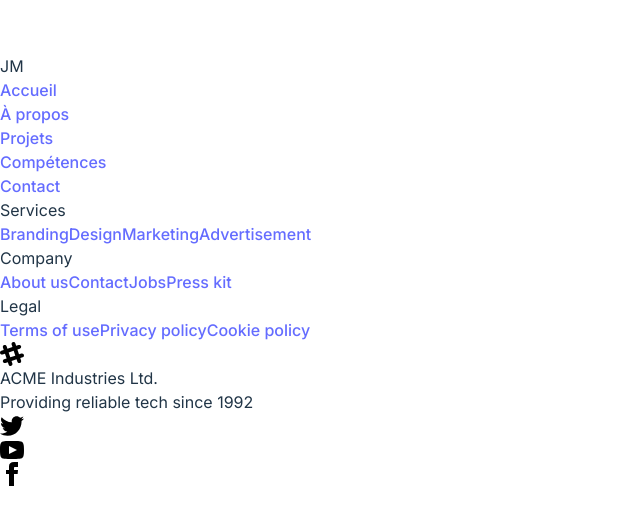
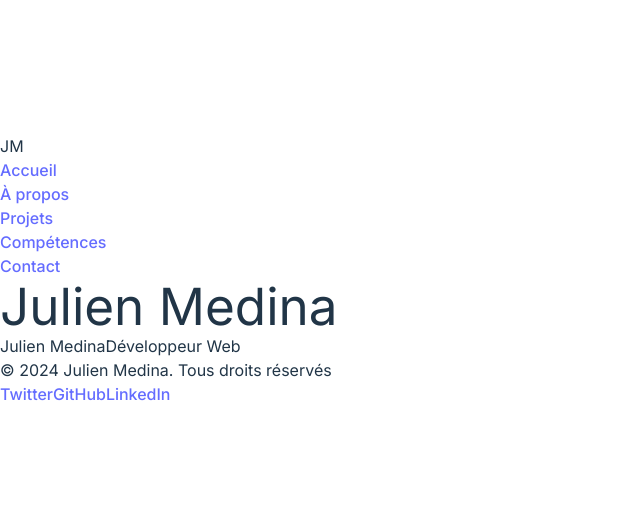
Before and after one commit to JulienMedina/Portfolio, a React (Vite) app: page / in a window 1280 px wide. Shown: the part 130-654 px from the top of the page, without its empty margins (0-640 px from the left). Built offline with nearby package versions, Linux system fonts and the light colour scheme.

Commit message:
feat: add footer and hero

```diff
--- a/src/App.jsx
+++ b/src/App.jsx
@@ -1,6 +1,6 @@
 import Header from "./components/Header";
 import Footer from "./components/Footer";
-//import About from "./components/About";
+import Hero from "./components/Hero"; //import About from "./components/About";
 //import Projects from "./components/Projects";
 //import Skills from "./components/Skills";
 //import Contact from "./components/Contact";
@@ -9,7 +9,9 @@
   return (
     <div className="flex min-h-screen flex-col bg-grayDark-1">
       <Header />
-      <main className="grow"></main>
+      <main className="flex grow">
+        <Hero className="size-full" />
+      </main>
       <Footer />
       {/* <About /> */}
       {/* <Projects /> */}
--- a/src/components/Footer.jsx
+++ b/src/components/Footer.jsx
@@ -1,87 +1,45 @@
 const Footer = () => {
   return (
-    <>
-      <footer className="footer bottom-0 bg-base-200 p-10 text-base-content">
-        <nav>
-          <h6 className="footer-title">Services</h6>
-          <a className="link-hover link">Branding</a>
-          <a className="link-hover link">Design</a>
-          <a className="link-hover link">Marketing</a>
-          <a className="link-hover link">Advertisement</a>
+    <footer className="bg-auto p-4 text-center text-grayDark-12">
+      <section className="container mx-auto flex flex-col items-center justify-between md:flex-row">
+        {/* Section d'information */}
+        <div className="flex items-center space-x-4">
+          <span className="text-2xl font-bold">Julien Medina</span>
+          <span className="text-sm">Développeur Web</span>
+        </div>
+
+        {/* Copyright */}
+        <div className="mt-4 text-center text-sm md:mt-0">
+          <p>
+            &copy; {new Date().getFullYear()} Julien Medina. Tous droits
+            réservés
+          </p>
+        </div>
+
+        {/* Réseaux sociaux */}
+        {/* Réseaux sociaux */}
+        <nav className="mt-4 flex flex-col space-x-0 text-center md:mt-0 md:flex-row md:space-x-4">
+          <a
+            href="https://twitter.com"
+            className="text-grayDark-12 transition-colors duration-300 hover:text-grayDark-4"
+          >
+            Twitter
+          </a>
+          <a
+            href="https://github.com"
+            className="text-grayDark-12 transition-colors duration-300 hover:text-grayDark-4"
+          >
+            GitHub
+          </a>
+          <a
+            href="https://linkedin.com"
+            className="text-grayDark-12 transition-colors duration-300 hover:text-grayDark-4"
+          >
+            LinkedIn
+          </a>
         </nav>
-        <nav>
-          <h6 className="footer-title">Company</h6>
-          <a className="link-hover link">About us</a>
-          <a className="link-hover link">Contact</a>
-          <a className="link-hover link">Jobs</a>
-          <a className="link-hover link">Press kit</a>
-        </nav>
-        <nav>
-          <h6 className="footer-title">Legal</h6>
-          <a className="link-hover link">Terms of use</a>
-          <a className="link-hover link">Privacy policy</a>
-          <a className="link-hover link">Cookie policy</a>
-        </nav>
-      </footer>
-
-      <footer className="footer border-t border-base-300 bg-base-200 px-10 py-4 text-base-content">
-        <aside className="grid-flow-col items-center">
-          <svg
-            width="24"
-            height="24"
-            viewBox="0 0 24 24"
-            xmlns="http://www.w3.org/2000/svg"
-            fillRule="evenodd"
-            clipRule="evenodd"
-            className="fill-current"
-          >
-            <path d="M22.672 15.226l-2.432.811.841 2.515c.33 1.019-.209 2.127-1.23 2.456-1.15.325-2.148-.321-2.463-1.226l-.84-2.518-5.013 1.677.84 2.517c.391 1.203-.434 2.542-1.831 2.542-.88 0-1.601-.564-1.86-1.314l-.842-2.516-2.431.809c-1.135.328-2.145-.317-2.463-1.229-.329-1.018.211-2.127 1.231-2.456l2.432-.809-1.621-4.823-2.432.808c-1.355.384-2.558-.59-2.558-1.839 0-.817.509-1.582 1.327-1.846l2.433-.809-.842-2.515c-.33-1.02.211-2.129 1.232-2.458 1.02-.329 2.13.209 2.461 1.229l.842 2.515 5.011-1.677-.839-2.517c-.403-1.238.484-2.553 1.843-2.553.819 0 1.585.509 1.85 1.326l.841 2.517 2.431-.81c1.02-.33 2.131.211 2.461 1.229.332 1.018-.21 2.126-1.23 2.456l-2.433.809 1.622 4.823 2.433-.809c1.242-.401 2.557.484 2.557 1.838 0 .819-.51 1.583-1.328 1.847m-8.992-6.428l-5.01 1.675 1.619 4.828 5.011-1.674-1.62-4.829z"></path>
-          </svg>
-          <p>
-            ACME Industries Ltd.
-            <br />
-            Providing reliable tech since 1992
-          </p>
-        </aside>
-        <nav className="md:place-self-center md:justify-self-end">
-          <div className="grid grid-flow-col gap-4">
-            <a>
-              <svg
-                xmlns="http://www.w3.org/2000/svg"
-                width="24"
-                height="24"
-                viewBox="0 0 24 24"
-                className="fill-current"
-              >
-                <path d="M24 4.557c-.883.392-1.832.656-2.828.775 1.017-.609 1.798-1.574 2.165-2.724-.951.564-2.005.974-3.127 1.195-.897-.957-2.178-1.555-3.594-1.555-3.179 0-5.515 2.966-4.797 6.045-4.091-.205-7.719-2.165-10.148-5.144-1.29 2.213-.669 5.108 1.523 6.574-.806-.026-1.566-.247-2.229-.616-.054 2.281 1.581 4.415 3.949 4.89-.693.188-1.452.232-2.224.084.626 1.956 2.444 3.379 4.6 3.419-2.07 1.623-4.678 2.348-7.29 2.04 2.179 1.397 4.768 2.212 7.548 2.212 9.142 0 14.307-7.721 13.995-14.646.962-.695 1.797-1.562 2.457-2.549z"></path>
-              </svg>
-            </a>
-            <a>
-              <svg
-                xmlns="http://www.w3.org/2000/svg"
-                width="24"
-                height="24"
-                viewBox="0 0 24 24"
-                className="fill-current"
-              >
-                <path d="M19.615 3.184c-3.604-.246-11.631-.245-15.23 0-3.897.266-4.356 2.62-4.385 8.816.029 6.185.484 8.549 4.385 8.816 3.6.245 11.626.246 15.23 0 3.897-.266 4.356-2.62 4.385-8.816-.029-6.185-.484-8.549-4.385-8.816zm-10.615 12.816v-8l8 3.993-8 4.007z"></path>
-              </svg>
-            </a>
-            <a>
-              <svg
-                xmlns="http://www.w3.org/2000/svg"
-                width="24"
-                height="24"
-                viewBox="0 0 24 24"
-                className="fill-current"
-              >
-                <path d="M9 8h-3v4h3v12h5v-12h3.642l.358-4h-4v-1.667c0-.955.192-1.333 1.115-1.333h2.885v-5h-3.808c-3.596 0-5.192 1.583-5.192 4.615v3.385z"></path>
-              </svg>
-            </a>
-          </div>
-        </nav>
-      </footer>
-    </>
+      </section>
+    </footer>
   );
 };
 
--- a/src/components/Header.jsx
+++ b/src/components/Header.jsx
@@ -17,7 +17,7 @@
             <li>
               <a
                 href="#home"
-                className="text-grayDark-12 transition-colors duration-300 hover:text-grayDark-11"
+                className="text-grayDark-12 transition-colors duration-300 hover:text-grayDark-4"
                 aria-label="Accueil"
               >
                 Accueil
@@ -26,7 +26,7 @@
             <li>
               <a
                 href="#about"
-                className="text-grayDark-12 transition-colors duration-300 hover:text-grayDark-11"
+                className="text-grayDark-12 transition-colors duration-300 hover:text-grayDark-4"
                 aria-label="À propos"
               >
                 À propos
@@ -35,7 +35,7 @@
             <li>
               <a
                 href="#projects"
-                className="text-grayDark-12 transition-colors duration-300 hover:text-grayDark-11"
+                className="text-grayDark-12 transition-colors duration-300 hover:text-grayDark-4"
                 aria-label="Projets"
               >
                 Projets
@@ -44,7 +44,7 @@
             <li>
               <a
                 href="#skills"
-                className="text-grayDark-12 transition-colors duration-300 hover:text-grayDark-11"
+                className="text-grayDark-12 transition-colors duration-300 hover:text-grayDark-4"
                 aria-label="Compétences"
               >
                 Compétences
@@ -53,7 +53,7 @@
             <li>
               <a
                 href="#contact"
-                className="text-grayDark-12 transition-colors duration-300 hover:text-grayDark-11"
+                className="text-grayDark-12 transition-colors duration-300 hover:text-grayDark-4"
                 aria-label="Contact"
               >
                 Contact
--- /dev/null
+++ b/src/components/Hero.jsx
@@ -0,0 +1,12 @@
+const Hero = () => {
+  return (
+    <section className="flex size-full flex-col items-center justify-center bg-auto text-grayDark-12">
+      {/* Titre principal */}
+      <h1 className="mb-4 text-center text-4xl font-bold md:text-6xl">
+        Julien Medina
+      </h1>
+    </section>
+  );
+};
+
+export default Hero;
```
